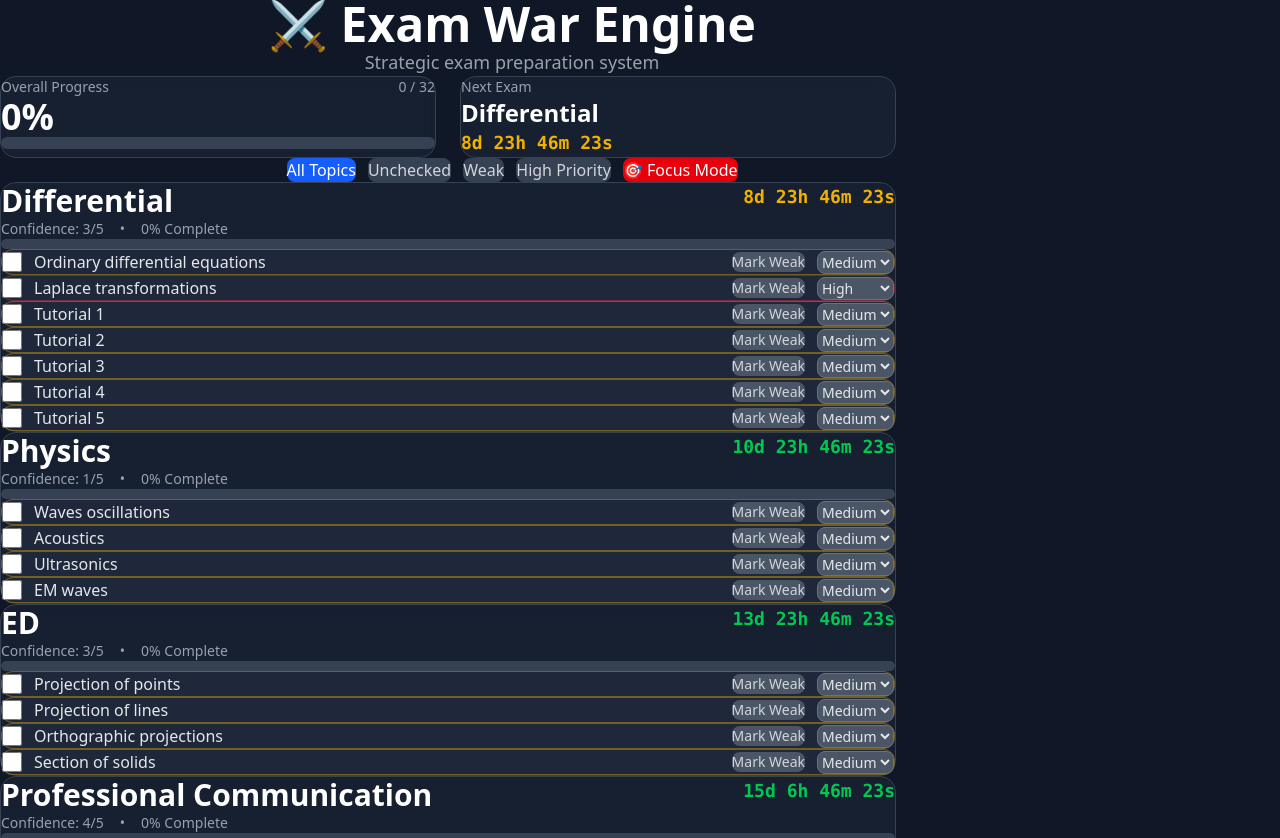
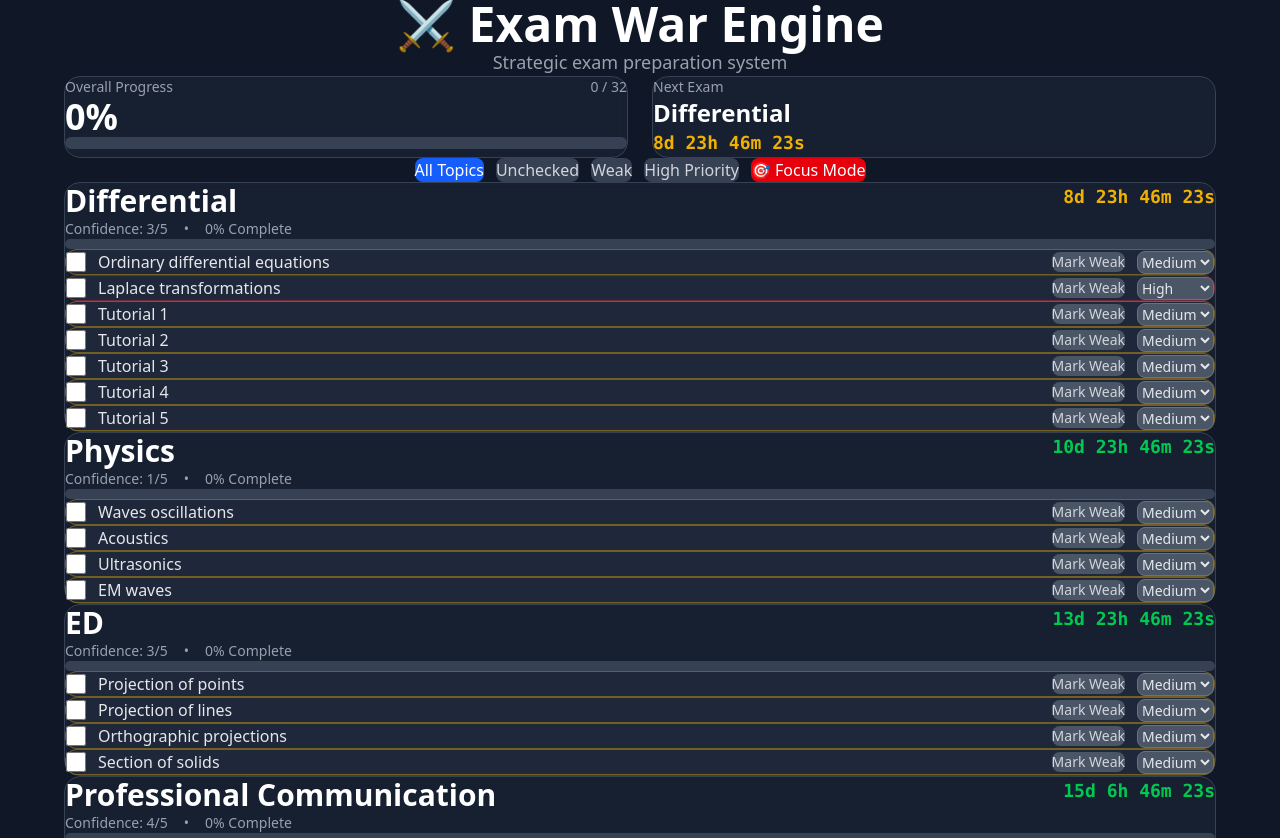
Before and after one commit to shaxntanu/Syllabus-Execution-Engine, a Next.js app: page / in a window 1280 px wide. Shown: the top 838 px of the page. Built offline with nearby package versions, Linux system fonts and the light colour scheme.

Commit message:
Make centering dynamic using flexbox instead of hardcoded max-widths

```diff
--- a/components/Dashboard.tsx
+++ b/components/Dashboard.tsx
@@ -19,15 +19,15 @@
   );
 
   return (
-    <div className="min-h-screen bg-gray-900 flex flex-col">
-      <div className="flex-1 p-6 md:p-10 lg:p-12">
-        <div className="max-w-5xl mx-auto">
-          <header className="text-center mb-12">
+    <div className="min-h-screen bg-gray-900 flex items-center justify-center">
+      <div className="w-full max-w-none px-6 md:px-10 lg:px-12 py-6 md:py-10 lg:py-12">
+        <div className="flex flex-col items-center w-full">
+          <header className="text-center mb-12 w-full">
             <h1 className="text-4xl md:text-5xl font-bold text-white mb-3">⚔️ Exam War Engine</h1>
             <p className="text-gray-400 text-lg">Strategic exam preparation system</p>
           </header>
 
-          <div className="grid grid-cols-1 md:grid-cols-2 gap-6 mb-10 max-w-4xl mx-auto">
+          <div className="grid grid-cols-1 md:grid-cols-2 gap-6 mb-10 w-full max-w-6xl">
             <div className="bg-gray-800/50 backdrop-blur rounded-2xl p-8 border border-gray-700">
               <div className="flex justify-between items-start mb-4">
                 <div>
@@ -59,7 +59,7 @@
             </div>
           </div>
 
-          <div className="flex flex-wrap justify-center gap-3 mb-10">
+          <div className="flex flex-wrap justify-center gap-3 mb-10 w-full">
             <Filters />
             <button
               onClick={() => setFocusMode(true)}
@@ -69,13 +69,13 @@
             </button>
           </div>
 
-          <div className="space-y-6 max-w-4xl mx-auto">
+          <div className="space-y-6 w-full max-w-6xl">
             {subjects.map((subject) => (
               <SubjectCard key={subject.id} subject={subject} />
             ))}
           </div>
 
-          <div className="mt-12 max-w-2xl mx-auto">
+          <div className="mt-12 w-full max-w-3xl">
             <BackupPanel />
           </div>
         </div>
```
